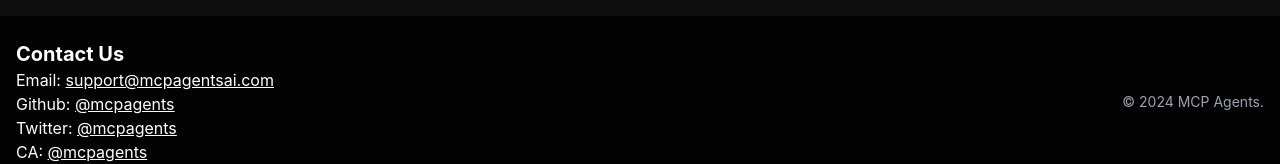
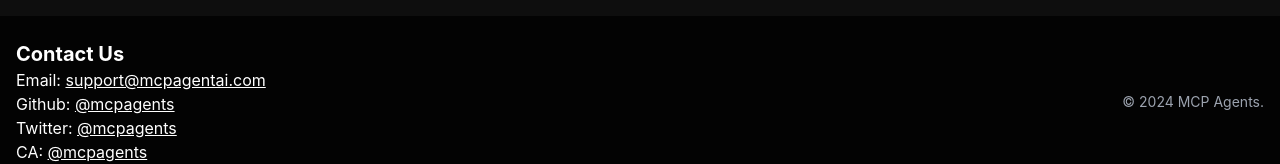
Before and after one commit to MCPAgents/agency, a Next.js app: page / in a window 1280 px wide. Shown: the part 1128-1292 px from the top of the page. Built offline with nearby package versions, Linux system fonts and the light colour scheme.

Commit message:
add footer

```diff
--- a/components/Footer.js
+++ b/components/Footer.js
@@ -4,7 +4,7 @@
         <div className="max-w-7xl mx-auto px-4 flex flex-col md:flex-row items-center justify-between space-y-4 md:space-y-0">
           <div className="text-center md:text-left">
             <h2 className="text-xl font-bold">Contact Us</h2>
-            <p>Email: <a href="mailto:support@mcpagentsai.com" className="underline hover:text-mcp-purple">support@mcpagentsai.com</a></p>
+            <p>Email: <a href="mailto:support@mcpagentsai.com" className="underline hover:text-mcp-purple">support@mcpagentai.com</a></p>
             <p>Github: <a href="https://github.com/MCPAgents/agency" className="underline hover:text-mcp-purple">@mcpagents</a></p>
             <p>Twitter: <a href="https://x.com/vicunai_?s=11&t=IrGkUBzm35569bCilBv5oA" className="underline hover:text-mcp-purple">@mcpagents</a></p>
             <p>CA: <a href="123456788" className="underline hover:text-mcp-purple">@mcpagents</a></p>
```
